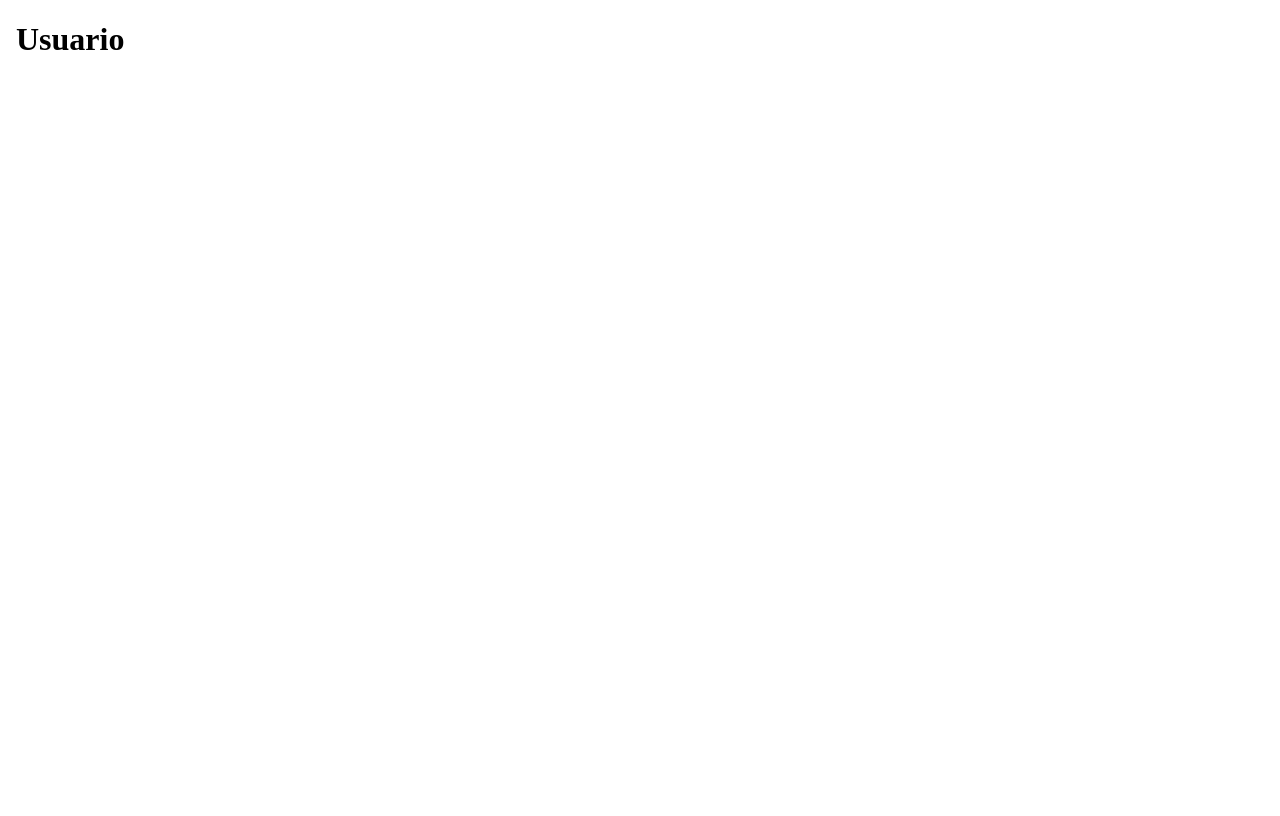
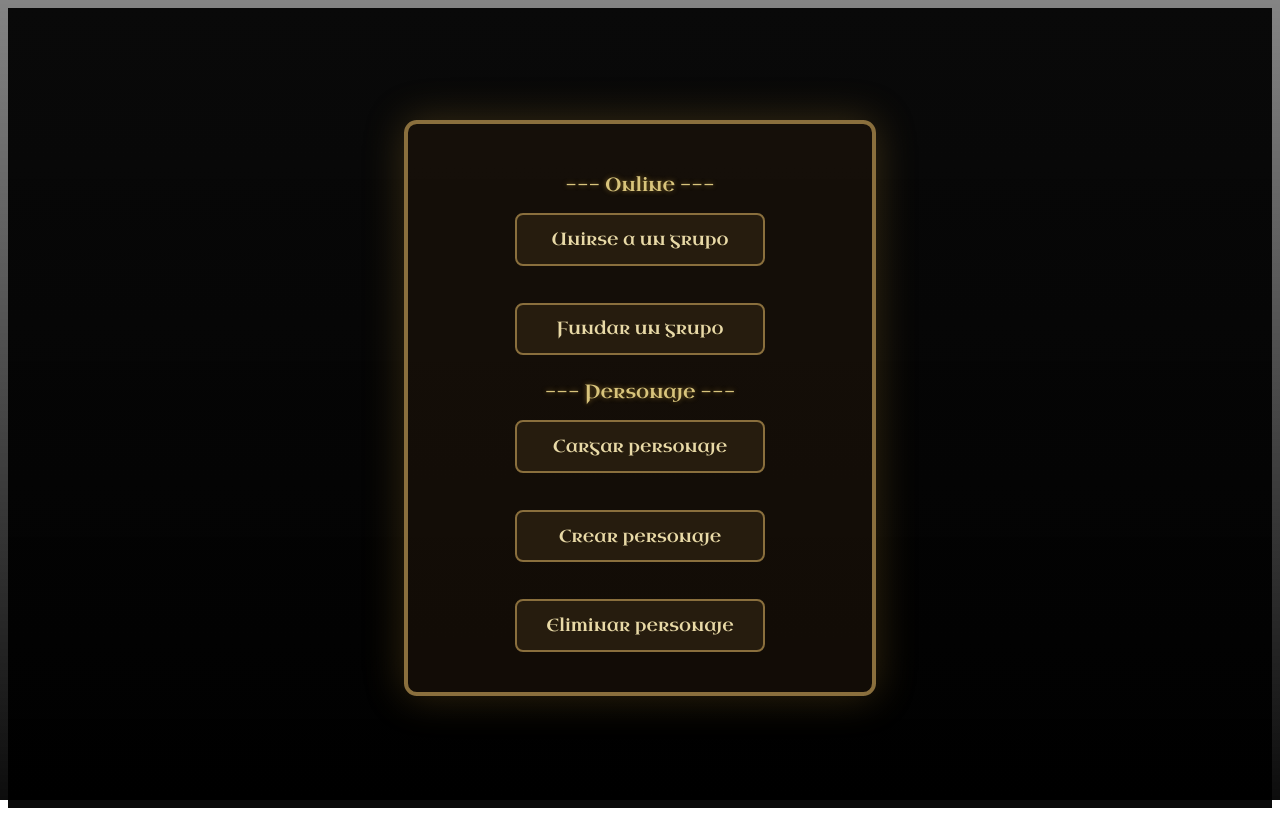
Before and after one commit to Kaaisel/PruevaVercel, an Angular app: page /usuario in a window 1280 px wide. Built offline with nearby package versions, Linux system fonts and the light colour scheme.

Commit message:
Creacion usuario y estilos

```diff
--- a/src/app/login/login.component.css
+++ b/src/app/login/login.component.css
@@ -12,7 +12,6 @@ html, body {
   position: relative;
   height: 100vh;
   width: 100%;
-  background-image: url('https://images.unsplash.com/photo-1508264165352-258a6fdf63c7?auto=format&fit=crop&q=80&w=1920');
   background-size: cover;
   background-position: center;
   display: flex;
--- a/src/app/login/login.component.html
+++ b/src/app/login/login.component.html
@@ -24,7 +24,7 @@
                         <input type="password" id="contrasena" name="contrasena" [(ngModel)]="contrasena" required>
                     </div>
 
-                    <input type="button" class="boton" value="Entrar al reino" (click)="iniciarSesion()">
+                    <input type="button" class="boton" value="Comenzar" (click)="iniciarSesion()">
                 </form>
 
                 <p class="registro">
--- a/src/app/usuario/usuario.component.css
+++ b/src/app/usuario/usuario.component.css
@@ -0,0 +1,109 @@
+@import url('https://fonts.googleapis.com/css2?family=Uncial+Antiqua&display=swap');
+
+/* --- Fondo general: ocupa toda la ventana --- */
+html, body {
+  height: 100%;
+  margin: 0;
+  font-family: 'Uncial Antiqua', cursive;
+  color: #e8d9a6;
+}
+
+body {
+  width: 100%;
+  min-height: 100vh; /* asegura altura completa */
+  display: flex;
+  justify-content: center;
+  align-items: center;
+  background-color: #0a0a0a;
+  background-size: cover;
+  background-position: center;
+  position: relative;
+}
+
+/* --- Overlay oscuro sobre el fondo --- */
+body::before {
+  content: "";
+  position: fixed; /* cambia a fixed para cubrir toda la ventana siempre */
+  top: 0;
+  left: 0;
+  width: 100%;
+  height: 100%;
+  background: linear-gradient(to bottom, rgba(10,10,10,0.5), rgba(0,0,0,0.95));
+  z-index: 0;
+}
+
+/* --- Contenedor de los botones: centrado en pantalla --- */
+div {
+  position: relative;
+  z-index: 1;
+  width: 400px;
+  max-width: 90%;
+  background: rgba(30, 20, 10, 0.6);
+  padding: 2rem;
+  display: flex;
+  flex-direction: column;
+  justify-content: center;
+  align-items: center;
+  border: 4px solid #8a6f3d;
+  border-radius: 0.8rem;
+  box-shadow: 0 0 40px rgba(200, 150, 50, 0.25);
+  transition: all 0.3s ease;
+}
+
+div:hover {
+  background: rgba(30, 20, 10, 0.7);
+  box-shadow: 0 0 60px rgba(200, 150, 50, 0.4);
+}
+
+/* --- Secciones --- */
+p {
+  font-size: 1.2rem;
+  margin: 1rem 0 0.5rem;
+  color: #d8c47c;
+  text-shadow: 0 0 5px #7a6024;
+}
+
+/* --- Botones --- */
+input[type="button"] {
+  width: 250px;
+  padding: 0.8rem;
+  margin: 0.5rem 0;
+  border: 2px solid #8a6f3d;
+  background: rgba(40, 30, 15, 0.9);
+  color: #e8d9a6;
+  font-family: 'Uncial Antiqua', cursive;
+  font-size: 1.1rem;
+  border-radius: 0.5rem;
+  cursor: pointer;
+  transition: all 0.3s ease;
+}
+
+input[type="button"]:hover {
+  background: #c6a84b;
+  color: #000;
+  box-shadow: 0 0 25px #c6a84b;
+  transform: scale(1.03);
+}
+
+/* --- Media Queries --- */
+@media (max-width: 768px) {
+  div {
+    width: 300px;
+    padding: 1.5rem;
+  }
+
+  input[type="button"] {
+    width: 200px;
+  }
+}
+
+@media (max-width: 480px) {
+  div {
+    width: 250px;
+    padding: 1rem;
+  }
+
+  input[type="button"] {
+    width: 150px;
+  }
+}
--- a/src/app/usuario/usuario.component.html
+++ b/src/app/usuario/usuario.component.html
@@ -6,6 +6,15 @@
     <title>Document</title>
 </head>
 <body>
-    <h1>Usuario</h1>
+    <div>
+        <p>--- Online ---</p>
+        <input type="button" value="Unirse a un grupo"><br>
+        <input type="button" value="Fundar un grupo">
+
+        <p>--- Personaje ---</p>
+        <input type="button" value="Cargar personaje"><br>
+        <input type="button" value="Crear personaje"><br>
+        <input type="button" value="Eliminar personaje">
+    </div>
 </body>
 </html>
```
